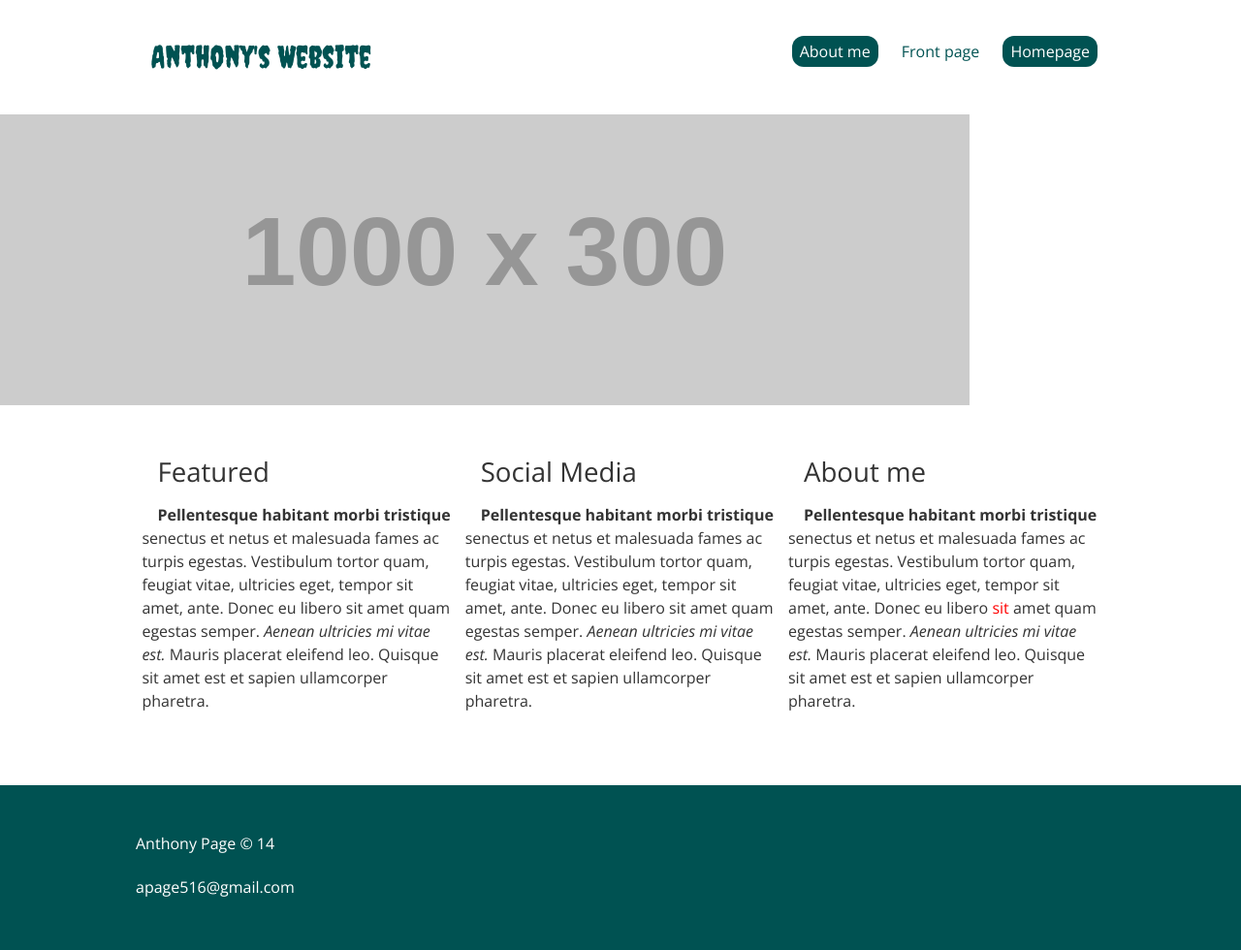
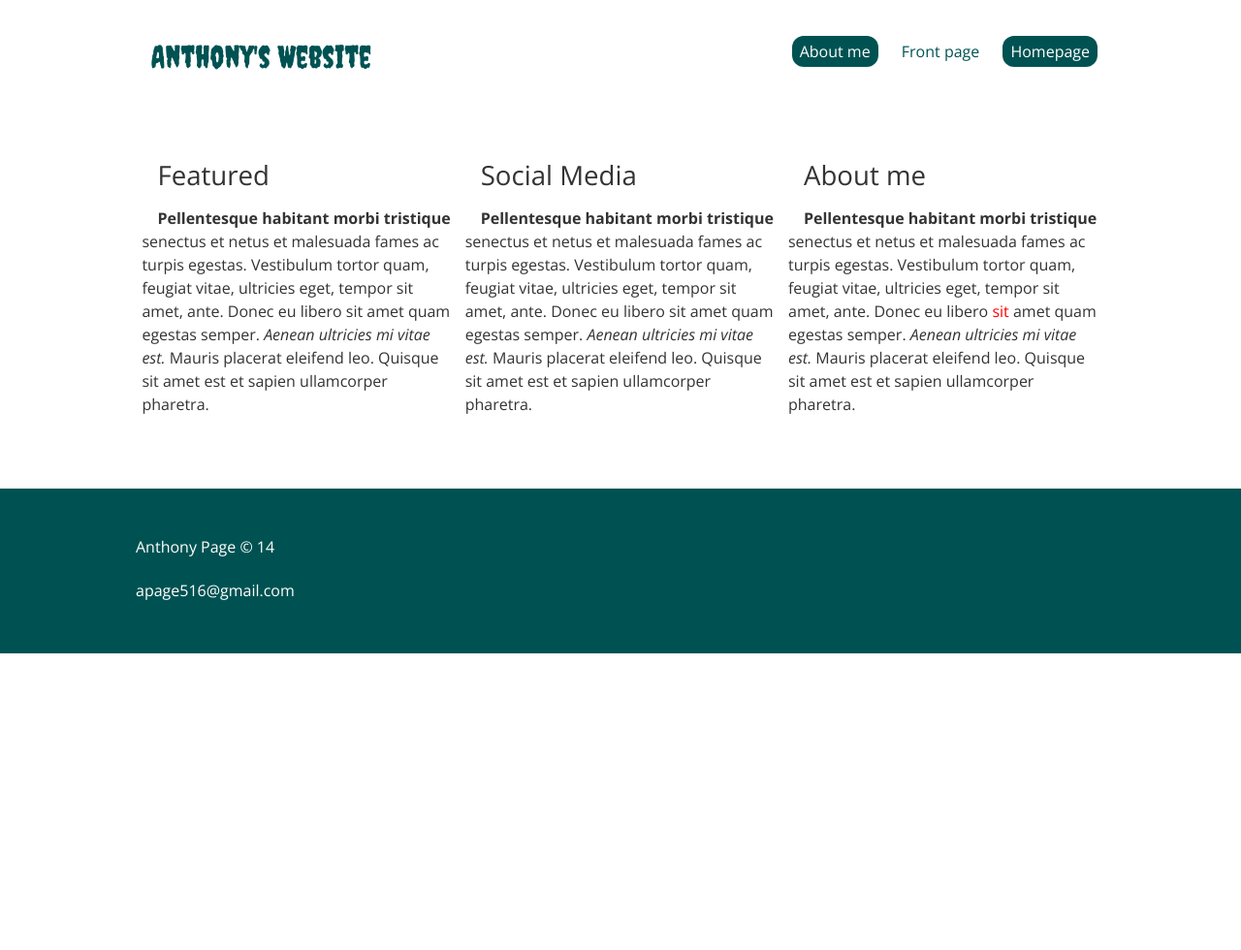
Before and after one commit to theanthonypage/theanthonypage.github.io, a Jekyll site: the page built from front-page.html, in a window 1280 px wide. Shown: the whole page at 97% size. Built offline with Jekyll 4.4.1, drawn with Linux system fonts in a browser that asks for light colours; after the commit the page ends 900 px from its top, so only the background shows below that.

Commit message:
found the phantom image!

```diff
--- a/_layouts/front-page.html
+++ b/_layouts/front-page.html
@@ -1,10 +1,9 @@
 {% include head.html %}
 {% include header.html %}
-<img src="http://placehold.it/1000X300" alt "placeholder">
- <div class="main-content">
- <div class="container">
-{{ content }}
-</div>
+<div class="main-content">
+	<div class="container">
+		{{ content }}
+	</div>
 </div>
 
 {% include footer.html %}
```
